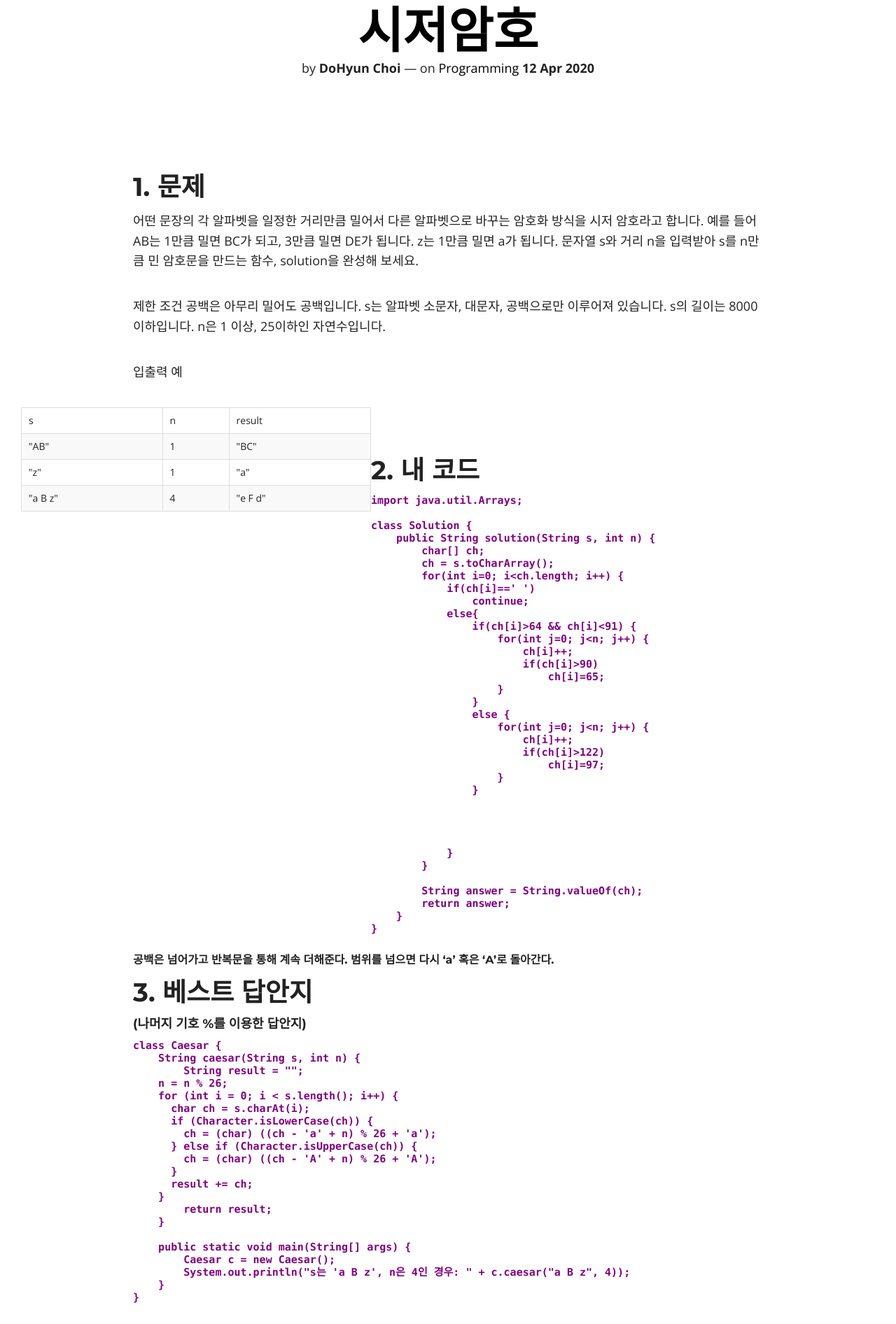
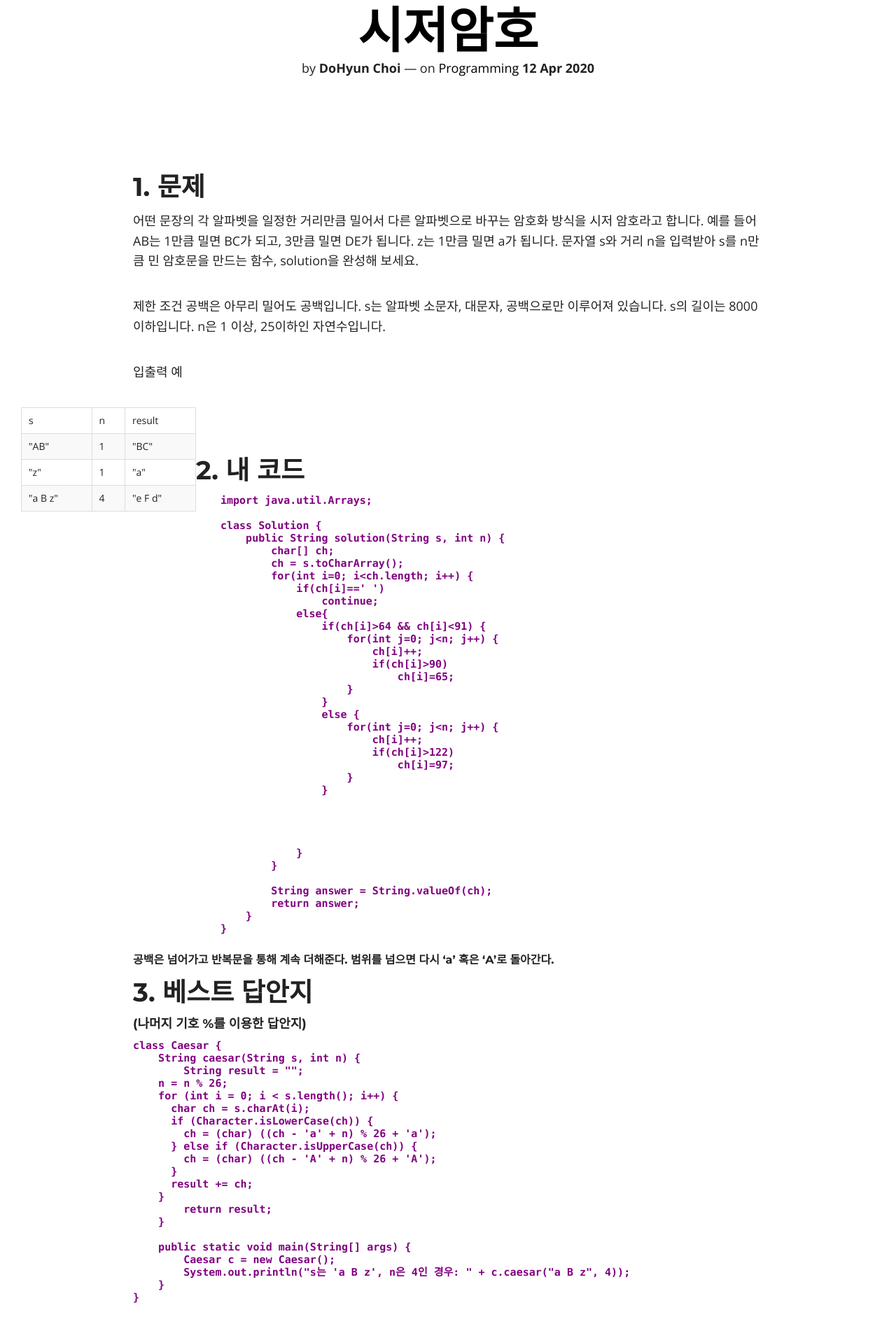
Before and after one commit to DoHyunChoi/dohyunchoi.github.io, a Jekyll site: the page built from _posts/2020-04-12- 시저암호.markdown, in a window 1280 px wide. Shown: the part 368-2260 px from the top of the page at 70% size. Built offline with Jekyll 4.4.1, drawn with Linux system fonts in a browser that asks for light colours; nearby versions of some CDN libraries; comment, search, counter and statistics services are not loaded.

Commit message:
Update 2020-04-12- 시저암호.markdown

```diff
--- a/_posts/2020-04-12- 시저암호.markdown
+++ b/_posts/2020-04-12- 시저암호.markdown
@@ -25,7 +25,7 @@ s의 길이는 8000이하입니다.
 n은 1 이상, 25이하인 자연수입니다.
 
 입출력 예<br>
-<table width="500" border="5" align="left">
+<table width="250" border="3" align="left">
     <tr>
         <td>s</td>
         <td>n</td>
```
